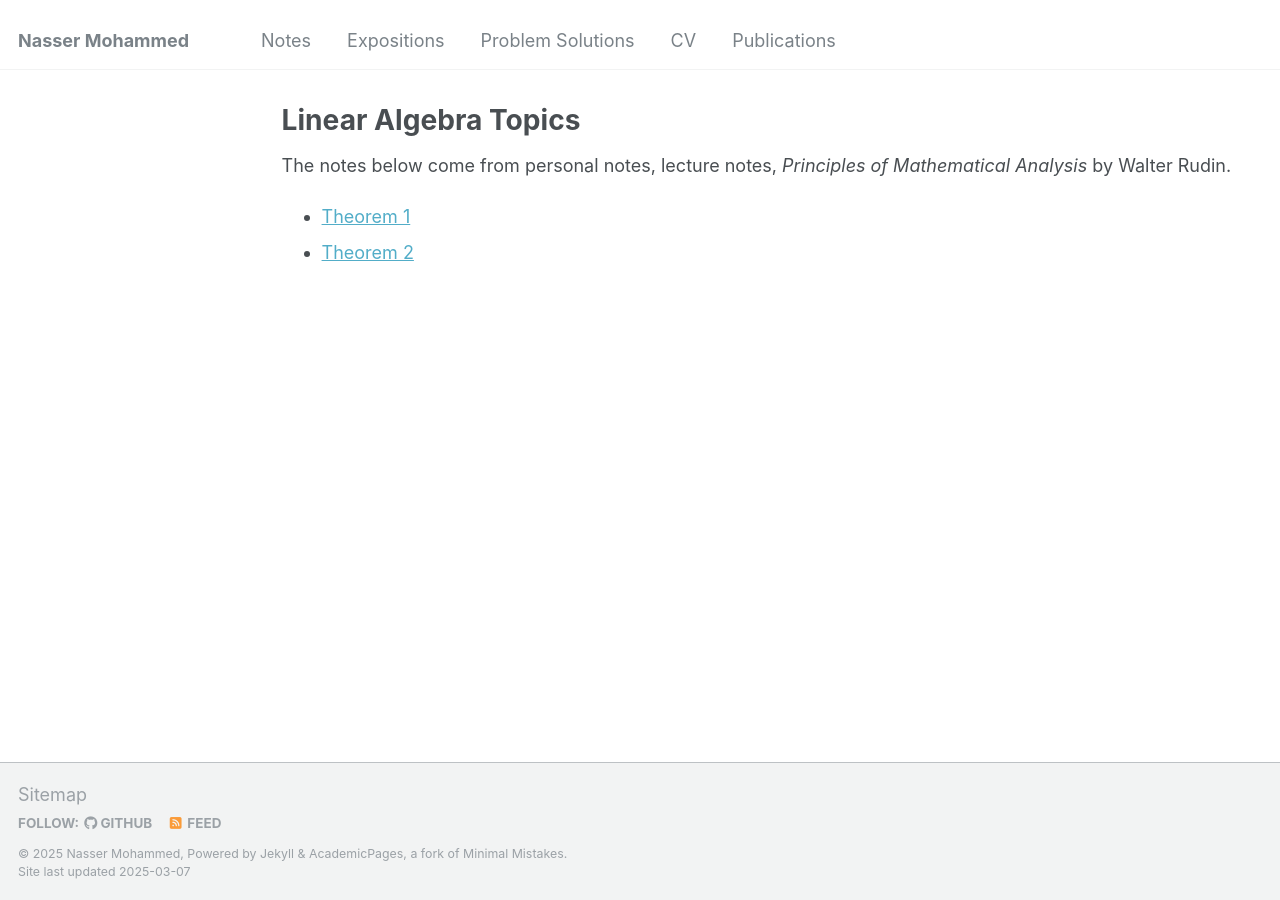
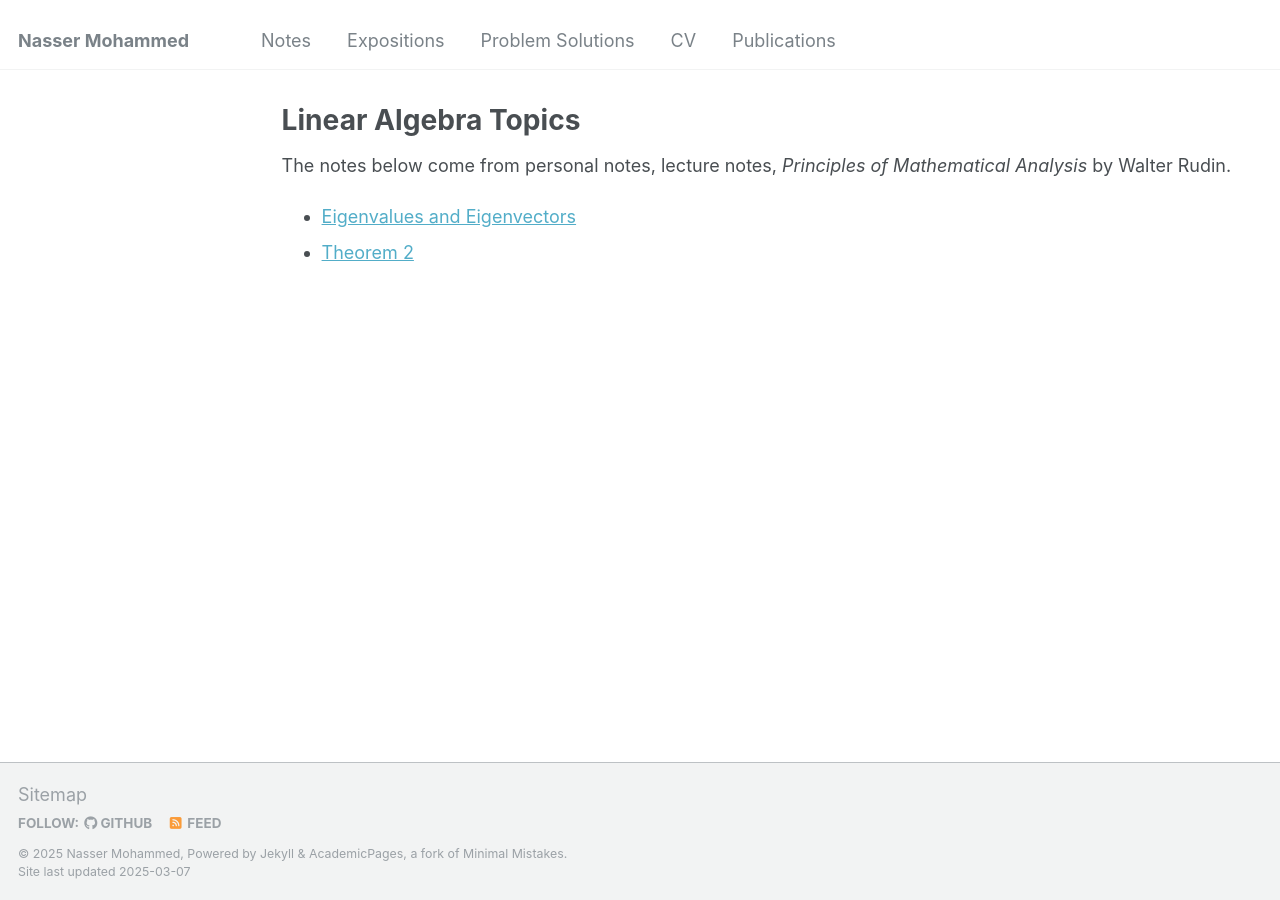
Before and after one commit to Nasser-Mohammed/Nasser-Mohammed.github.io, a Jekyll site: the page built from _pages/notes/linear-algebra/nav.md, in a window 1280 px wide. Built offline with Jekyll 4.4.1, drawn with Linux system fonts in a browser that asks for light colours.

Commit message:
Update nav.md

```diff
--- a/_pages/notes/linear-algebra/nav.md
+++ b/_pages/notes/linear-algebra/nav.md
@@ -5,5 +5,5 @@ permalink: /notes/linear-algebra/
 author_profile: false
 ---
 The notes below come from personal notes, lecture notes, *Principles of Mathematical Analysis* by Walter Rudin.
-- [Theorem 1](parseval-identity.md)
+- [Eigenvalues and Eigenvectors](parseval-identity.md)
 - [Theorem 2](odd-even-fourier-rep.md)
```
